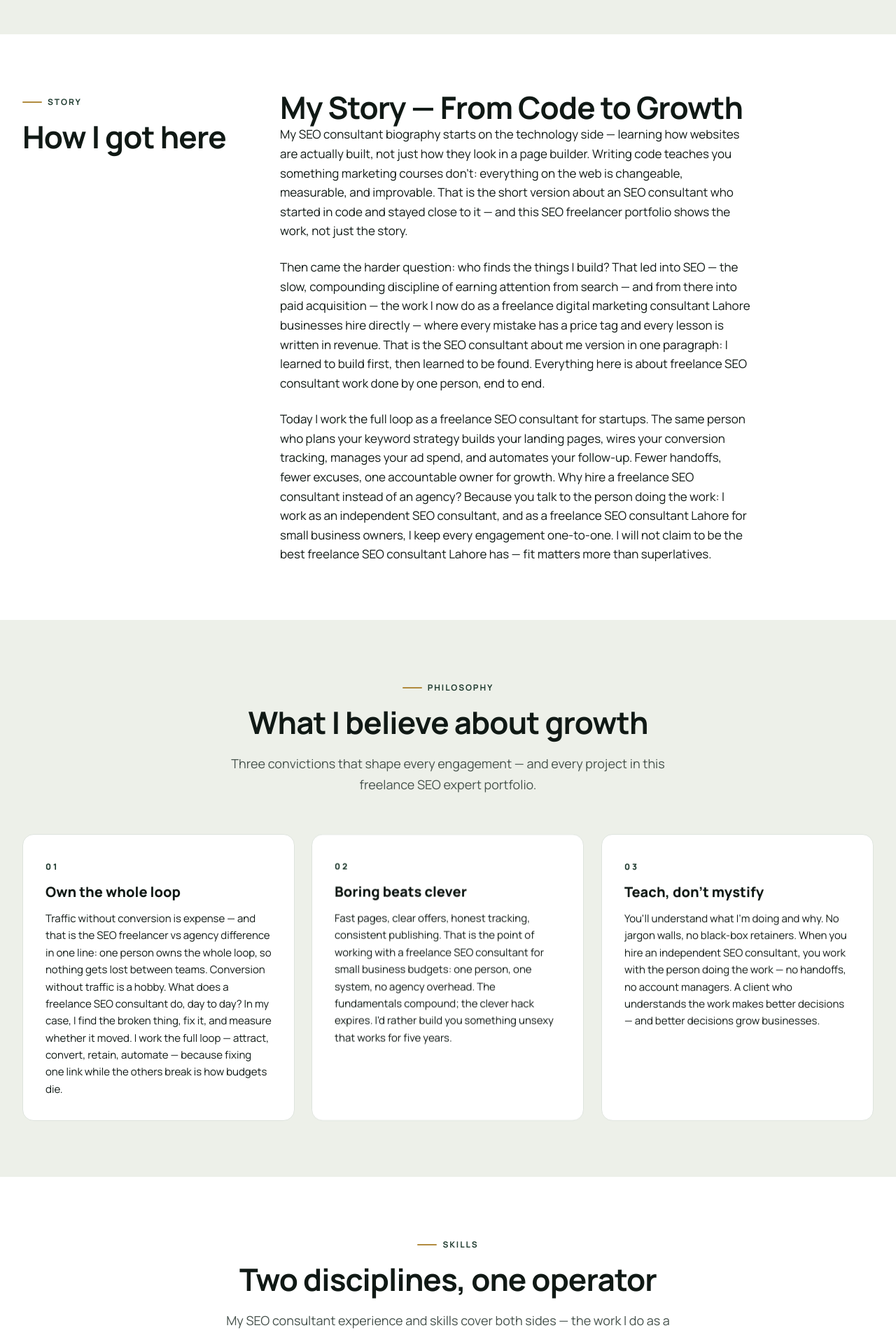
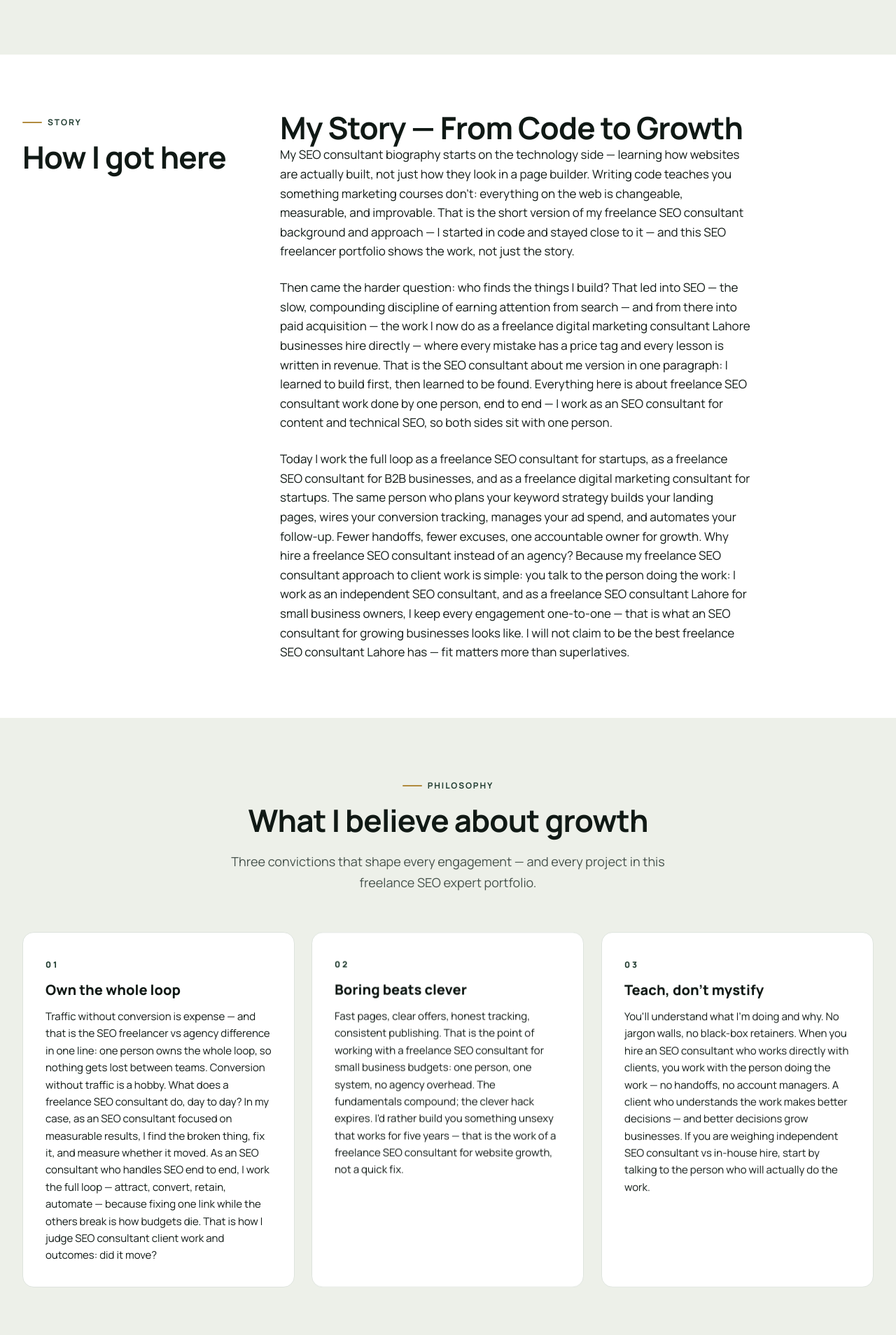
Before and after one commit to bodycartoon0111-netizen/abdul-rehman-portfolio, a Next.js app: page /about in a window 1280 px wide. Shown: the part 881-2789 px from the top of the page at 70% size. Built offline with nearby package versions, Linux system fonts and the light colour scheme; no server answers.

Commit message:
INTL batch 24: +20 keywords /about

```diff
--- a/app/about/page.tsx
+++ b/app/about/page.tsx
@@ -49,15 +49,15 @@ export const metadata: Metadata = {
 const PHILOSOPHY = [
   {
     title: "Own the whole loop",
-    body: "Traffic without conversion is expense — and that is the SEO freelancer vs agency difference in one line: one person owns the whole loop, so nothing gets lost between teams. Conversion without traffic is a hobby. What does a freelance SEO consultant do, day to day? In my case, I find the broken thing, fix it, and measure whether it moved. I work the full loop — attract, convert, retain, automate — because fixing one link while the others break is how budgets die.",
+    body: "Traffic without conversion is expense — and that is the SEO freelancer vs agency difference in one line: one person owns the whole loop, so nothing gets lost between teams. Conversion without traffic is a hobby. What does a freelance SEO consultant do, day to day? In my case, as an SEO consultant focused on measurable results, I find the broken thing, fix it, and measure whether it moved. As an SEO consultant who handles SEO end to end, I work the full loop — attract, convert, retain, automate — because fixing one link while the others break is how budgets die. That is how I judge SEO consultant client work and outcomes: did it move?",
   },
   {
     title: "Boring beats clever",
-    body: "Fast pages, clear offers, honest tracking, consistent publishing. That is the point of working with a freelance SEO consultant for small business budgets: one person, one system, no agency overhead. The fundamentals compound; the clever hack expires. I'd rather build you something unsexy that works for five years.",
+    body: "Fast pages, clear offers, honest tracking, consistent publishing. That is the point of working with a freelance SEO consultant for small business budgets: one person, one system, no agency overhead. The fundamentals compound; the clever hack expires. I'd rather build you something unsexy that works for five years — that is the work of a freelance SEO consultant for website growth, not a quick fix.",
   },
   {
     title: "Teach, don't mystify",
-    body: "You'll understand what I'm doing and why. No jargon walls, no black-box retainers. When you hire an independent SEO consultant, you work with the person doing the work — no handoffs, no account managers. A client who understands the work makes better decisions — and better decisions grow businesses.",
+    body: "You'll understand what I'm doing and why. No jargon walls, no black-box retainers. When you hire an SEO consultant who works directly with clients, you work with the person doing the work — no handoffs, no account managers. A client who understands the work makes better decisions — and better decisions grow businesses. If you are weighing independent SEO consultant vs in-house hire, start by talking to the person who will actually do the work.",
   },
 ];
 
@@ -161,7 +161,7 @@ export default function AboutPage() {
                   <Link href="/services" className="font-semibold text-pine underline decoration-pine/40 underline-offset-4 hover:text-ink">
                     SEO, performance marketing, and websites I build myself
                   </Link>{" "}
-                  — then automate the whole thing so it keeps working when nobody&apos;s watching. I keep this SEO consultant about page short: it is my freelance SEO consultant profile and freelance digital marketing consultant portfolio in one place — the work, the way I work, and how to reach me. No agency layers, no handoffs, no &ldquo;that&apos;s the developer&apos;s department.&rdquo; When the person running your ads can also rewrite the landing page, tracking gets fixed in hours — not sprints. If you want to hire SEO expert Lahore help, see the SEO consultant portfolio examples in my{" "}
+                  — then automate the whole thing so it keeps working when nobody&apos;s watching. I keep this SEO consultant about page short: it is my freelance SEO consultant profile and freelance digital marketing consultant portfolio in one place — the work, my freelance SEO consultant working style, my freelance SEO specialist background, and how to reach me. No agency layers, no handoffs, no &ldquo;that&apos;s the developer&apos;s department.&rdquo; When the person running your ads can also rewrite the landing page, tracking gets fixed in hours — not sprints. If you want to hire SEO expert Lahore help, see the SEO consultant portfolio examples in my{" "}
                   <Link href="/work" className="font-semibold text-pine underline decoration-pine/40 underline-offset-4 hover:text-ink">
                     selected work
                   </Link>{" "}
@@ -225,7 +225,7 @@ export default function AboutPage() {
                   My SEO consultant biography starts on the technology side — learning how websites are actually built,
                   not just how they look in a page builder. Writing code teaches you something
                   marketing courses don&apos;t: everything on the web is changeable, measurable,
-                  and improvable. That is the short version about an SEO consultant who started in code and stayed close to it — and this SEO freelancer portfolio shows the work, not just the story.
+                  and improvable. That is the short version of my freelance SEO consultant background and approach — I started in code and stayed close to it — and this SEO freelancer portfolio shows the work, not just the story.
                 </p>
               </Reveal>
               <Reveal>
@@ -233,15 +233,15 @@ export default function AboutPage() {
                   Then came the harder question: who finds the things I build? That led into
                   SEO — the slow, compounding discipline of earning attention from search — and
                   from there into paid acquisition — the work I now do as a freelance digital marketing consultant Lahore businesses hire directly — where every mistake has a price tag and
-                  every lesson is written in revenue. That is the SEO consultant about me version in one paragraph: I learned to build first, then learned to be found. Everything here is about freelance SEO consultant work done by one person, end to end.
+                  every lesson is written in revenue. That is the SEO consultant about me version in one paragraph: I learned to build first, then learned to be found. Everything here is about freelance SEO consultant work done by one person, end to end — I work as an SEO consultant for content and technical SEO, so both sides sit with one person.
                 </p>
               </Reveal>
               <Reveal>
                 <p>
-                  Today I work the full loop as a freelance SEO consultant for startups. The same person who plans your keyword strategy
+                  Today I work the full loop as a freelance SEO consultant for startups, as a freelance SEO consultant for B2B businesses, and as a freelance digital marketing consultant for startups. The same person who plans your keyword strategy
                   builds your landing pages, wires your conversion tracking, manages your ad
                   spend, and automates your follow-up. Fewer handoffs, fewer excuses, one
-                  accountable owner for growth. Why hire a freelance SEO consultant instead of an agency? Because you talk to the person doing the work: I work as an independent SEO consultant, and as a freelance SEO consultant Lahore for small business owners, I keep every engagement one-to-one. I will not claim to be the best freelance SEO consultant Lahore has — fit matters more than superlatives.
+                  accountable owner for growth. Why hire a freelance SEO consultant instead of an agency? Because my freelance SEO consultant approach to client work is simple: you talk to the person doing the work: I work as an independent SEO consultant, and as a freelance SEO consultant Lahore for small business owners, I keep every engagement one-to-one — that is what an SEO consultant for growing businesses looks like. I will not claim to be the best freelance SEO consultant Lahore has — fit matters more than superlatives.
                 </p>
               </Reveal>
             </div>
@@ -290,7 +290,7 @@ export default function AboutPage() {
           <SectionHeading
             eyebrow="Skills"
             title="Two disciplines, one operator"
-            lede="My SEO consultant experience and skills cover both sides — the work I do as a freelance SEO expert Lahore businesses hire directly. The rare part isn't knowing both — it's knowing how they connect."
+            lede="My SEO consultant experience and skills cover both sides — the work I do as a freelance SEO expert Lahore businesses hire directly, as an SEO consultant for ecommerce businesses, and as a freelance SEO consultant for online stores. The rare part isn't knowing both — it's knowing how they connect."
             align="center"
           />
           <div className="mx-auto mt-14 grid max-w-4xl gap-6 md:grid-cols-3">
@@ -388,7 +388,7 @@ export default function AboutPage() {
           />
           <div className="mx-auto mt-8 max-w-2xl text-center text-[17px] leading-relaxed text-ink">
             <p>
-              As a Lahore based SEO consultant, I work across DHA, Gulberg, Johar Town, Model Town, Bahria Town, Wapda Town, Cantt and Faisal Town — an SEO consultant in Lahore Pakistan clients can meet face to face, and an SEO consultant Lahore Pakistan freelancer for remote work. Across Pakistan, I work as a freelance SEO consultant in Pakistan, remotely with teams in Karachi, Islamabad, Rawalpindi, Faisalabad and Multan — as an SEO consultant in Pakistan freelancer clients hire directly, and as a freelance SEO consultant Lahore businesses can meet in person. As a Lahore freelance SEO consultant, I am an SEO expert in Lahore Pakistan businesses hire directly — an SEO expert Lahore clients can meet in person, not just over email. Consultation available in English and Roman Urdu.
+              As a Lahore based SEO consultant, I work across DHA, Gulberg, Johar Town, Model Town, Bahria Town, Wapda Town, Cantt and Faisal Town — an SEO consultant in Lahore Pakistan clients can meet face to face, and an SEO consultant Lahore Pakistan freelancer for remote work. Across Pakistan, I work as a freelance SEO consultant in Pakistan, remotely with teams in Karachi, Islamabad, Rawalpindi, Faisalabad and Multan — as an SEO consultant in Pakistan freelancer clients hire directly, and as a freelance SEO consultant Lahore businesses can meet in person. As a Lahore freelance SEO consultant, I am an SEO expert in Lahore Pakistan businesses hire directly — an SEO expert Lahore clients can meet in person, not just over email. I also work as a freelance SEO expert for service businesses — consultation available in English and Roman Urdu.
             </p>
           </div>
         </Container>
@@ -404,7 +404,7 @@ export default function AboutPage() {
           />
           <div className="mx-auto mt-8 max-w-2xl text-center text-[17px] leading-relaxed text-ink">
             <p>
-              If you want to hire freelance SEO consultant Lahore expertise, every engagement starts with a free SEO audit and a plain-language plan from Abdul Rehman SEO consultant Lahore. This Lahore SEO consultant portfolio is the short version. When you hire a freelance SEO consultant, you should get the person doing the work, not a handoff chain. My freelance SEO consultant services combine SEO, ads, websites and automation — read how engagements combine on the{" "}
+              If you want to hire freelance SEO consultant Lahore expertise, or an SEO consultant for local businesses, every engagement starts with a free SEO audit and a plain-language plan from Abdul Rehman SEO consultant Lahore. This Lahore SEO consultant portfolio is the short version. When you hire a freelance SEO consultant, you should get the person doing the work, not a handoff chain. My freelance SEO consultant services combine SEO, ads, websites and automation, and I work as a freelance SEO consultant for lead generation too — read how engagements combine on the{" "}
               <Link href="/services" className="font-semibold text-pine underline decoration-pine/40 underline-offset-4 hover:text-ink">
                 services page
               </Link>
@@ -425,7 +425,7 @@ export default function AboutPage() {
               <SectionHeading
                 eyebrow="Working with me"
                 title="Six rules I work by"
-                lede="Non-negotiables — and if you are wondering how to choose a freelance SEO consultant, start here. If any of these sound wrong for you, we're probably not a fit — and that's fine. To hire SEO consultant in Lahore support from the person who does the work, or to contact freelance SEO consultant Lahore help directly, start a project."
+                lede="Non-negotiables — and if you are wondering how to choose a freelance SEO consultant, start here. If any of these sound wrong for you, we're probably not a fit — and that's fine. To hire SEO consultant in Lahore support from the person who does the work, or to contact freelance SEO consultant Lahore help directly, start a project. I also work as an SEO consultant for coaches and consultants — the same six rules apply."
                 align="left"
               />
               <Reveal delay={0.1} className="mt-8">
```
